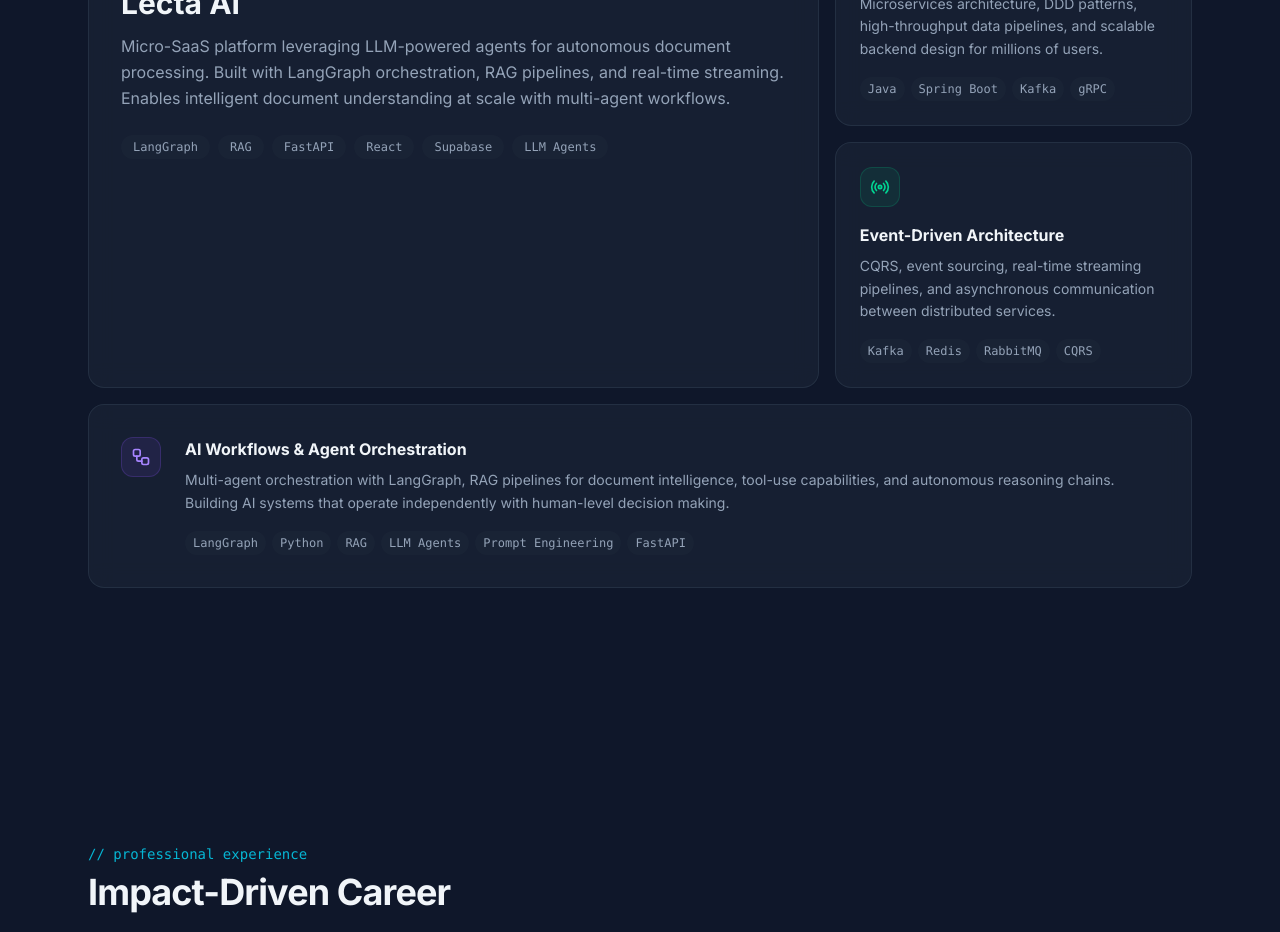
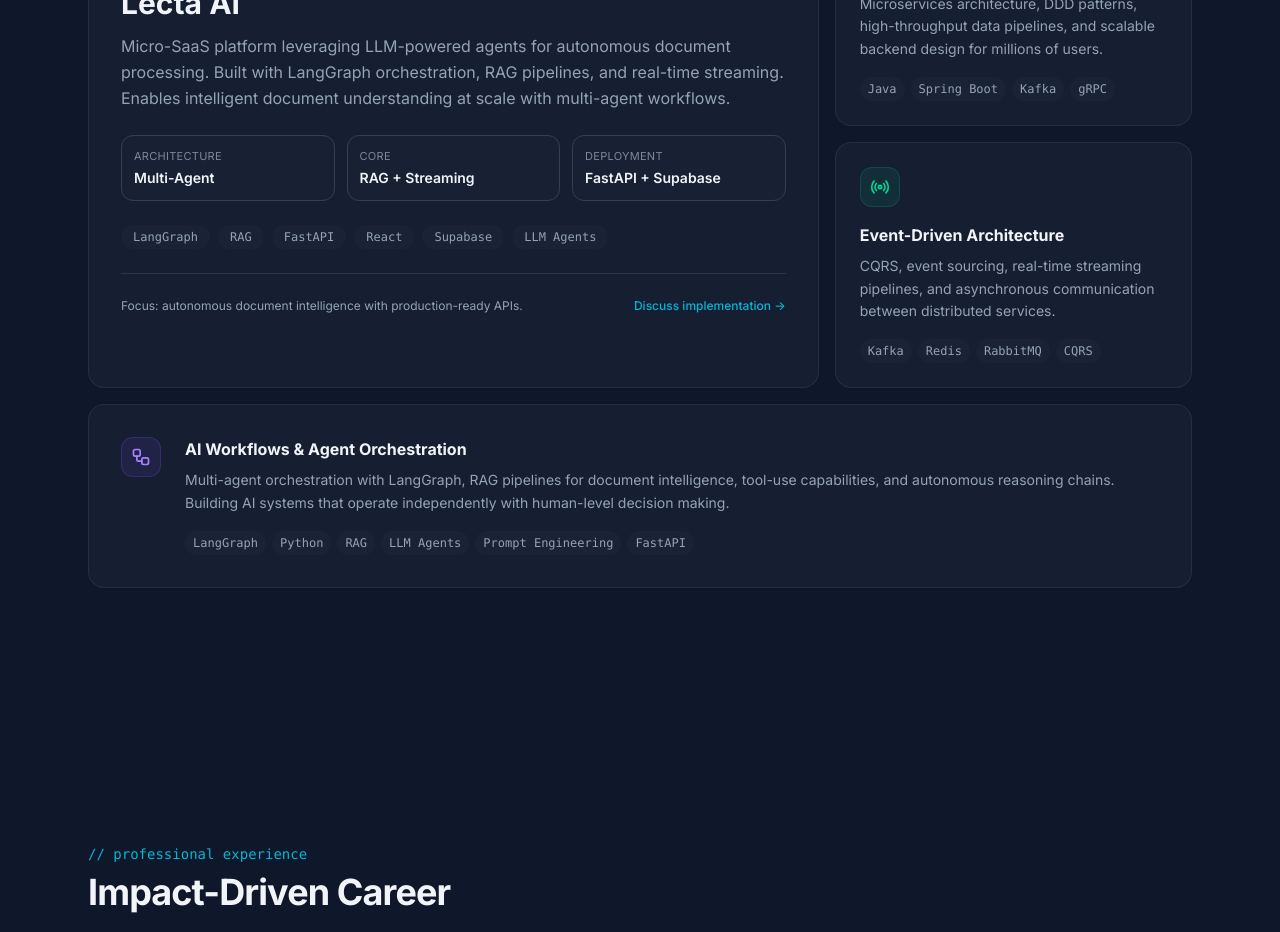
Before and after one commit to cihanicelliler/cihanicelliler.github.io, a Next.js app: page / in a window 1280 px wide. Shown: the part 1260-2192 px from the top of the page. Built offline with nearby package versions, Linux system fonts and the light colour scheme.

Commit message:
feat(bento): fill Lecta AI card with architecture stats grid and CTA row
- Add 3-column stats grid inside card: Architecture / Core / Deployment
- Add bottom CTA row with 'Discuss implementation →' link
- Prevents empty whitespace at the bottom of the tall card

```diff
--- a/src/components/BentoGrid.tsx
+++ b/src/components/BentoGrid.tsx
@@ -65,6 +65,25 @@ export default function BentoGrid() {
               pipelines, and real-time streaming. Enables intelligent document
               understanding at scale with multi-agent workflows.
             </p>
+            <div className="grid grid-cols-1 sm:grid-cols-3 gap-3 mb-6">
+              {[
+                { label: "Architecture", value: "Multi-Agent" },
+                { label: "Core", value: "RAG + Streaming" },
+                { label: "Deployment", value: "FastAPI + Supabase" },
+              ].map((item) => (
+                <div
+                  key={item.label}
+                  className="rounded-xl border border-border bg-muted/30 px-3 py-3"
+                >
+                  <p className="text-[11px] uppercase tracking-wide text-muted-foreground/80">
+                    {item.label}
+                  </p>
+                  <p className="mt-1 text-sm font-semibold text-foreground">
+                    {item.value}
+                  </p>
+                </div>
+              ))}
+            </div>
             <div className="flex flex-wrap gap-2">
               {["LangGraph", "RAG", "FastAPI", "React", "Supabase", "LLM Agents"].map(
                 (tag) => (
@@ -76,6 +95,17 @@ export default function BentoGrid() {
                   </span>
                 )
               )}
+            </div>
+            <div className="mt-6 pt-6 border-t border-border/70 flex flex-wrap items-center justify-between gap-3">
+              <p className="text-xs text-muted-foreground">
+                Focus: autonomous document intelligence with production-ready APIs.
+              </p>
+              <a
+                href="#contact"
+                className="text-xs font-medium text-cyan hover:text-cyan-foreground transition-colors"
+              >
+                Discuss implementation -&gt;
+              </a>
             </div>
           </motion.div>
 
```
